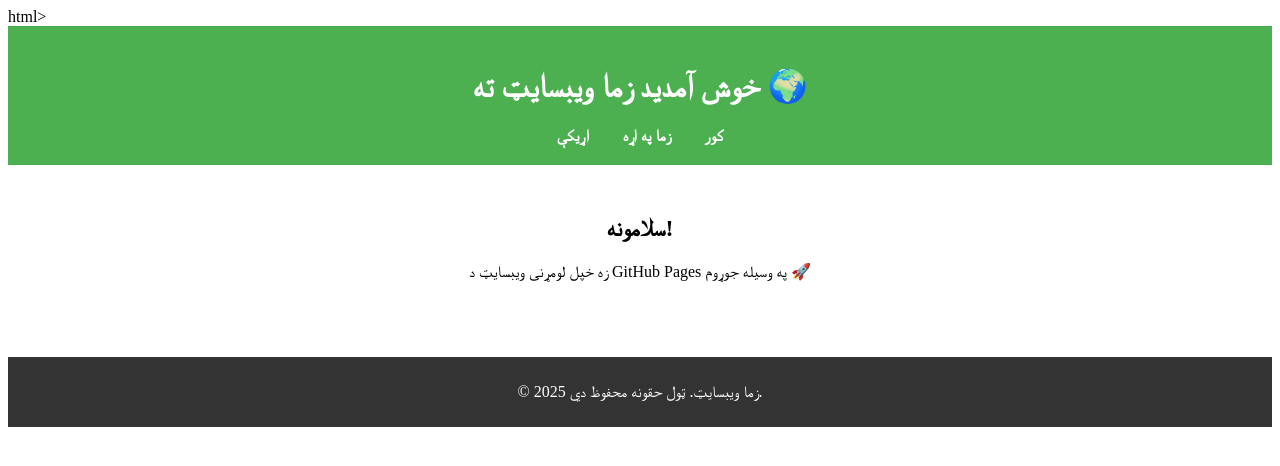
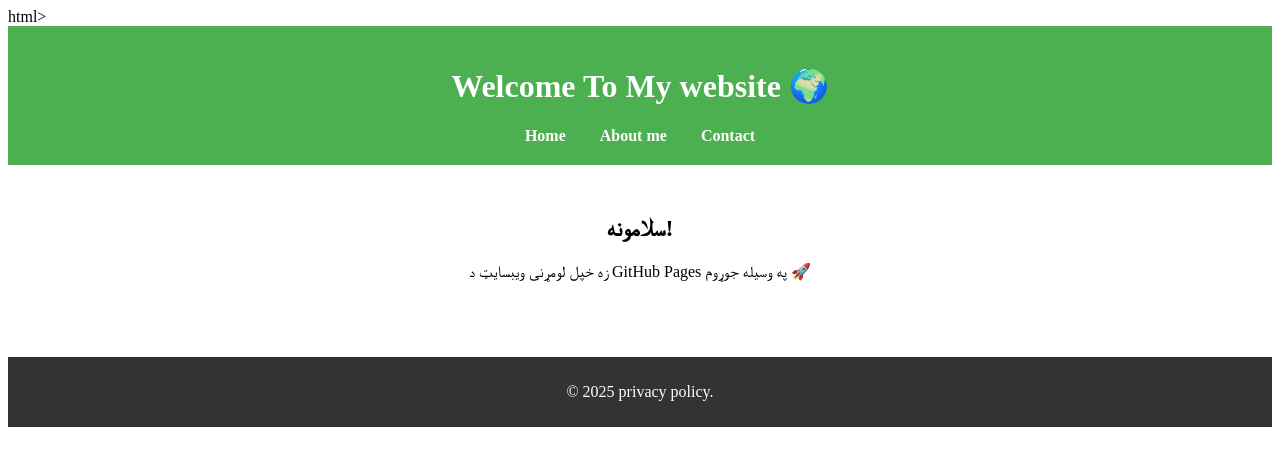
Before and after one commit to muhib-alam-khan/My-websiye, a plain HTML site: page index.html in a window 1280 px wide. Drawn offline with Linux system fonts and the light colour scheme.

Commit message:
Update index.html

```diff
--- a/index.html
+++ b/index.html
@@ -2,16 +2,16 @@ html>
 <html lang="ps">
 <head>
   <meta charset="UTF-8">
-  <title>زما ویبسايټ</title>
+  <title> My website</title>
   <link rel="stylesheet" href="style.css">
 </head>
 <body>
   <header>
-    <h1>خوش آمدید زما ویبسايټ ته 🌍</h1>
+    <h1> Welcome To My website 🌍</h1>
     <nav>
-      <a href="#">کور</a>
-      <a href="#">زما په اړه</a>
-      <a href="#">اړیکې</a>
+      <a href="#">Home</a>
+      <a href="#"> About me</a>
+      <a href="#">Contact</a>
     </nav>
   </header>
 
@@ -23,7 +23,7 @@ html>
   </main>
 
   <footer>
-    <p>© 2025 زما ویبسايټ. ټول حقونه محفوظ دي.</p>
+    <p>© 2025  privacy policy.</p>
   </footer>
 </body>
 </html>
```
